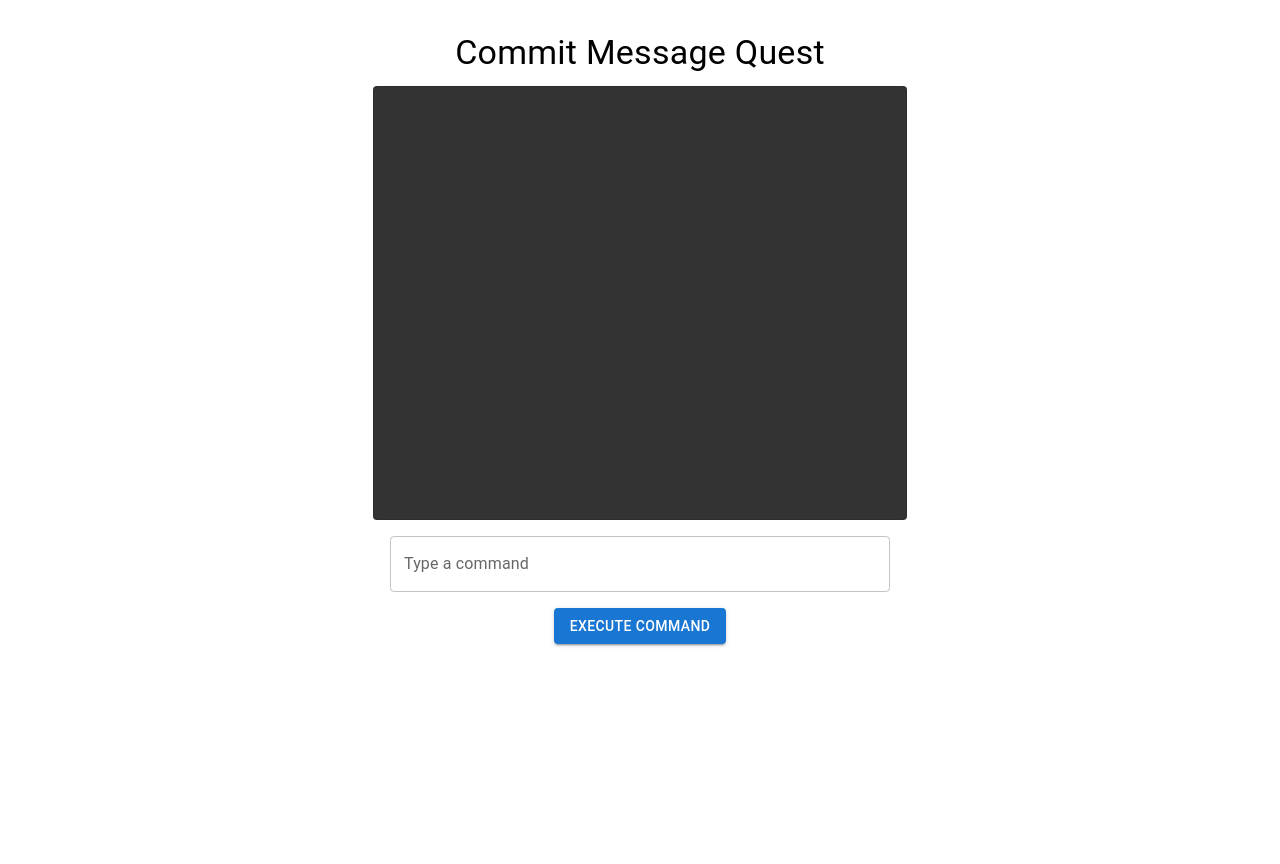
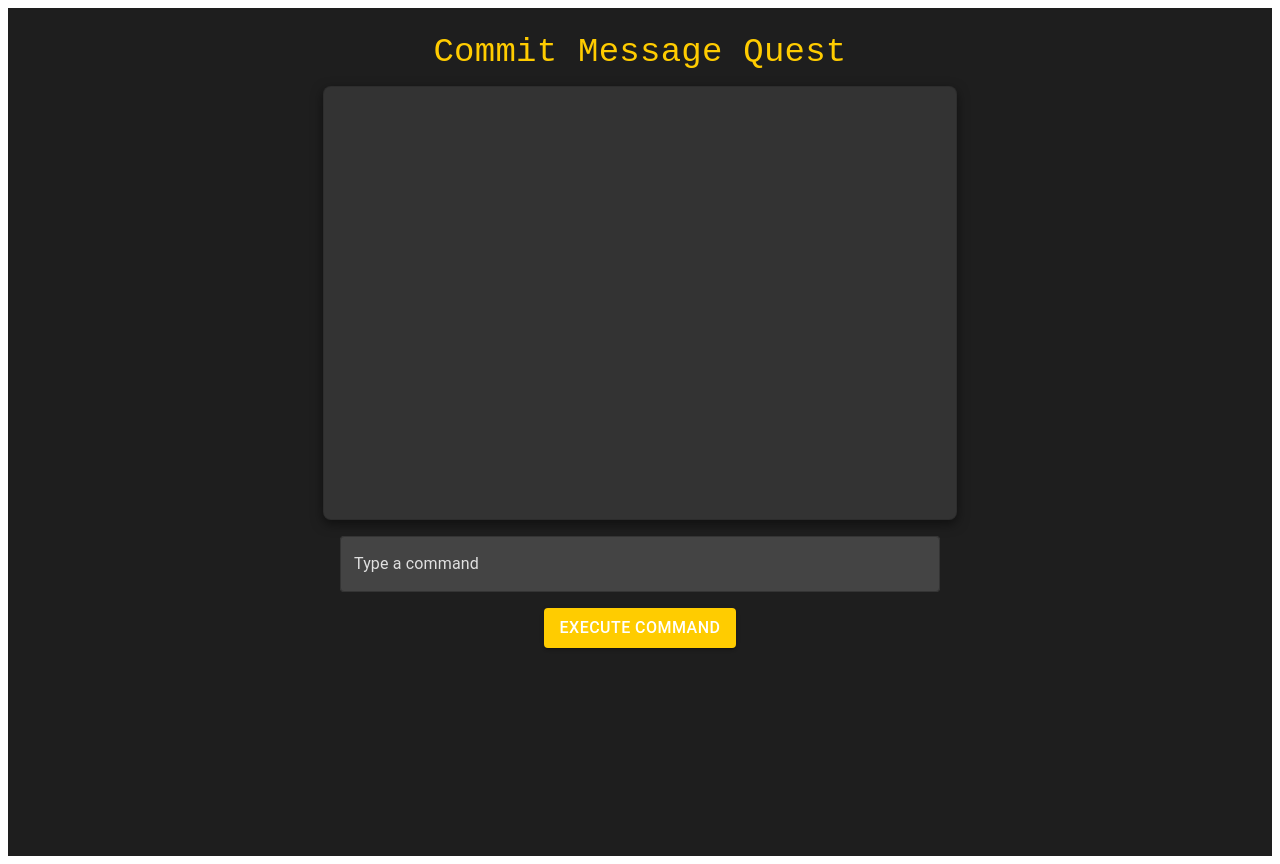
Before and after one commit to Engineernoob/commit-message-generator, a React (Create React App) app in the folder frontend/my-pwa-app/: page / in a window 1280 px wide. Before the commit the page ends 800 px from the top, so only its background shows below. Built offline with nearby package versions, Linux system fonts and the light colour scheme.

Commit message:
updating code with css styling

```diff
--- a/frontend/my-pwa-app/src/App.js
+++ b/frontend/my-pwa-app/src/App.js
@@ -69,8 +69,8 @@ function App() {
   };
 
   return (
-    <Box sx={{ display: 'flex', flexDirection: 'column', alignItems: 'center', padding: 3 }}>
-      <Typography variant="h4" component="h1" gutterBottom>
+    <Box sx={{ display: 'flex', flexDirection: 'column', alignItems: 'center', padding: 3, backgroundColor: '#1e1e1e', height: '100vh' }}>
+      <Typography variant="h4" component="h1" gutterBottom style={{ color: '#ffcc00', fontFamily: 'Courier New' }}>
         Commit Message Quest
       </Typography>
 
@@ -78,12 +78,14 @@ function App() {
         variant="outlined"
         sx={{
           width: '100%',
-          maxWidth: 500,
+          maxWidth: 600,
           height: 400,
           overflowY: 'auto',
           padding: 2,
           marginBottom: 2,
           backgroundColor: '#333',
+          borderRadius: 2,
+          boxShadow: '0px 4px 12px rgba(0, 0, 0, 0.5)',
         }}
       >
         <Stack spacing={2}>
@@ -95,11 +97,14 @@ function App() {
                 backgroundColor: getMessageColor(msg.type),
                 display: 'flex',
                 alignItems: 'center',
+                padding: 1,
+                borderRadius: 1,
+                margin: '5px 0',
               }}
             >
               <CardContent sx={{ display: 'flex', alignItems: 'center', padding: 1 }}>
                 <Box sx={{ marginRight: 1 }}>{getMessageIcon(msg.type)}</Box>
-                <Typography sx={{ color: '#333' }}>{msg.text}</Typography>
+                <Typography sx={{ color: '#333', fontFamily: 'Courier New' }}>{msg.text}</Typography>
               </CardContent>
             </Card>
           ))}
@@ -114,14 +119,17 @@ function App() {
         value={input}
         onChange={(e) => setInput(e.target.value)}
         onKeyDown={(e) => e.key === 'Enter' && handleCommand()}
-        sx={{ maxWidth: 500, marginBottom: 2 }}
+        sx={{ maxWidth: 600, marginBottom: 2, input: { color: '#e0e0e0' }, backgroundColor: '#444', borderRadius: 1 }}
+        InputLabelProps={{
+          style: { color: '#e0e0e0' },
+        }}
       />
 
       <Button
         variant="contained"
         color="primary"
         onClick={handleCommand}
-        sx={{ maxWidth: 500 }}
+        sx={{ maxWidth: 600, fontSize: '1rem', backgroundColor: '#ffcc00', '&:hover': { backgroundColor: '#ffb300' } }}
       >
         Execute Command
       </Button>
```
